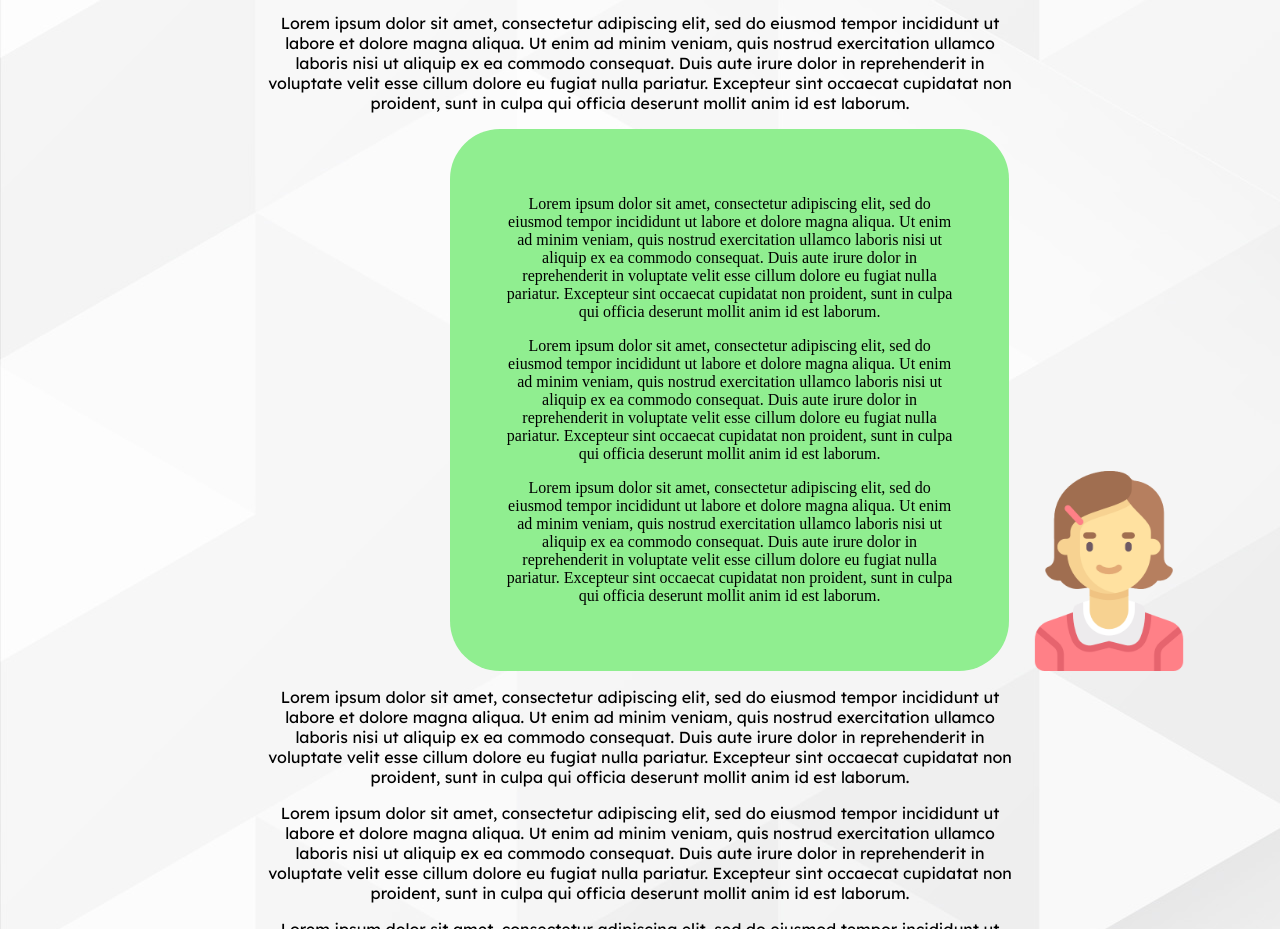
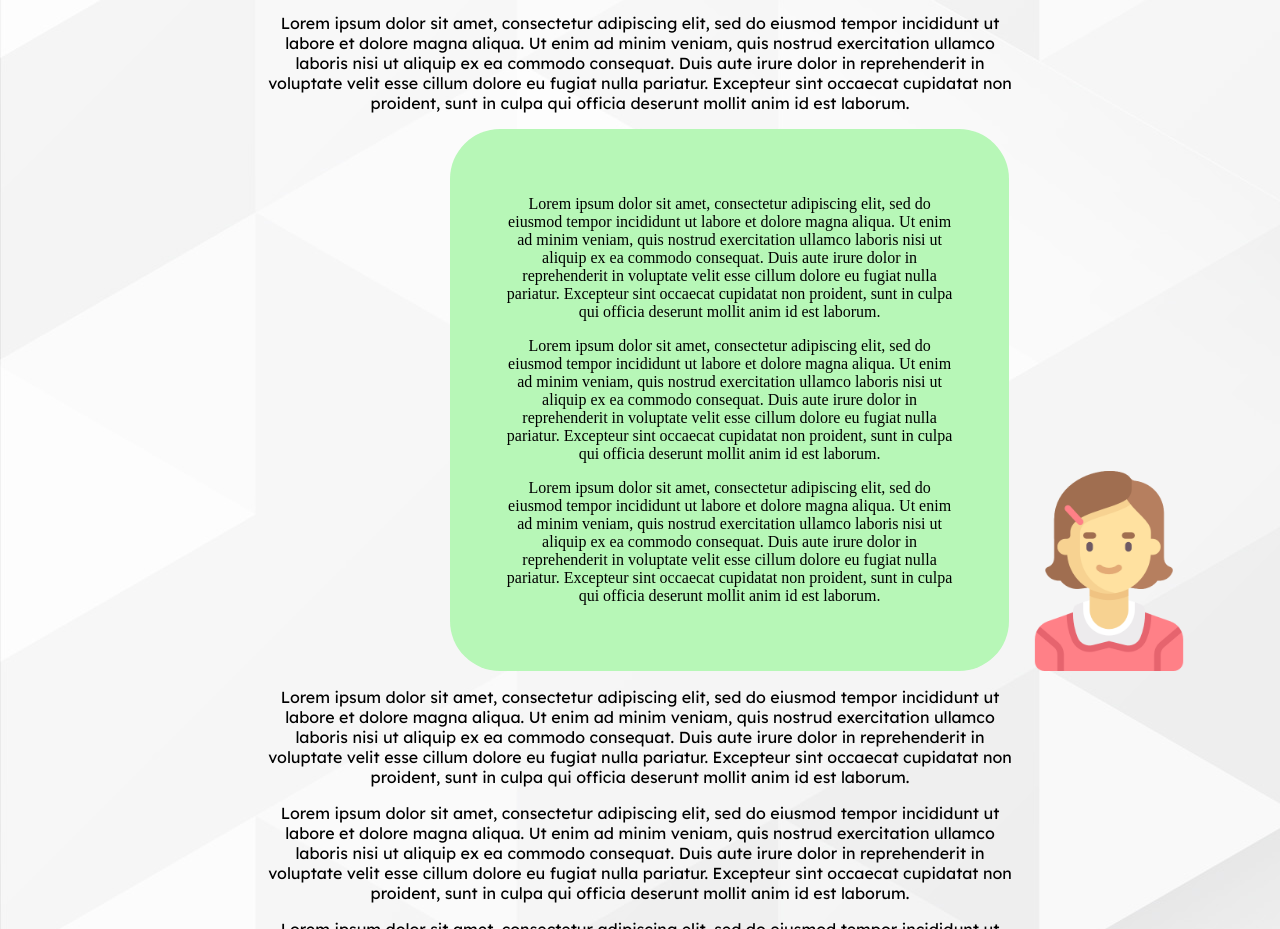
Before and after one commit to Didakta-Academy/pruebas-1, a plain HTML site: page index.html in a window 1280 px wide. Shown: the part 1568-2497 px from the top of the page. Drawn offline with Linux system fonts and the light colour scheme; a web font is replaced by a local one.

Commit message:
Small adjustments

```diff
--- a/styles.css
+++ b/styles.css
@@ -21,7 +21,7 @@ h1 {
 
 
 .mujer-comment {
-    background-color:lightgreen;
+    background-color:rgb(183, 247, 183);
 }
 
 
@@ -68,6 +68,21 @@ h1 {
     /* rotate: 10deg; */
 
 }
+
+
+
+
+
+
+
+
+
+
+
+
+
+
+
 .anciano-comment {
     opacity: 0;
     /* Ocultar inicialmente */
```
